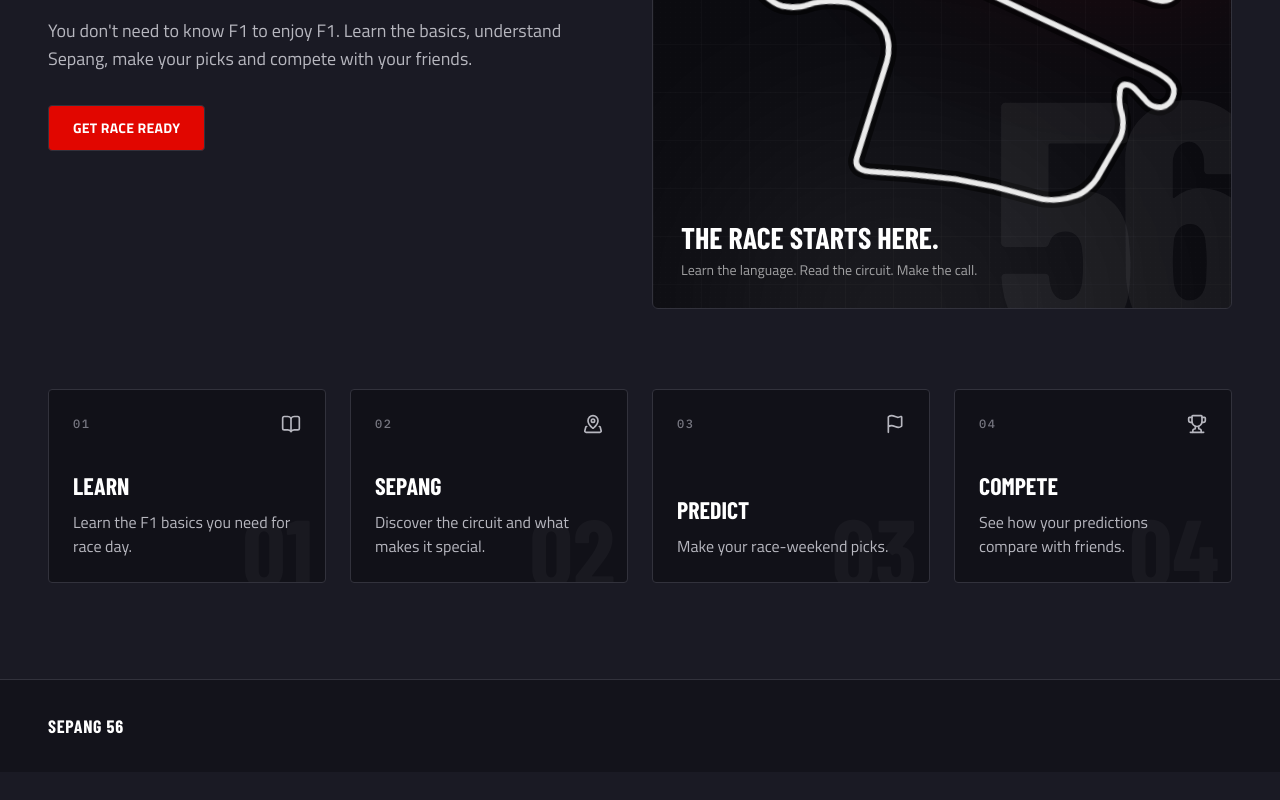
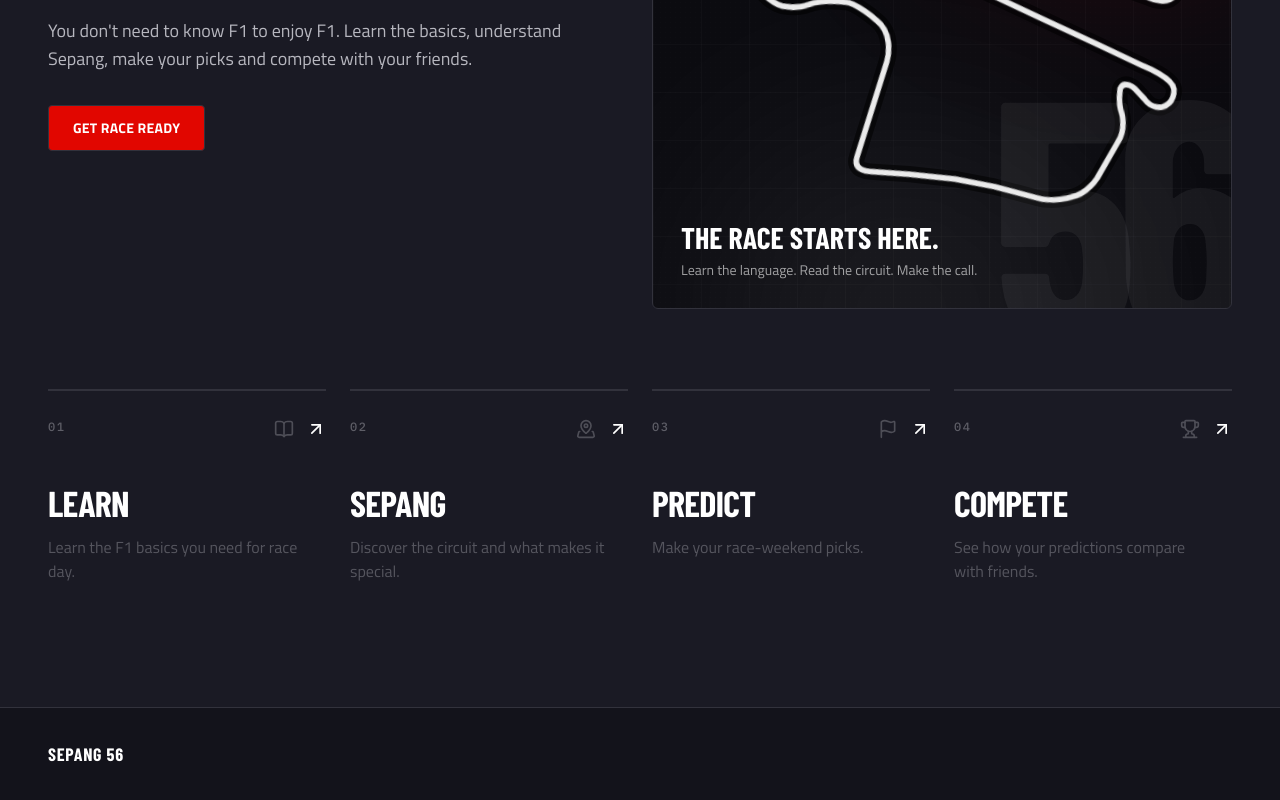
Before and after one commit to itsLucas02/f1-sepang, a Next.js app: page / in a window 1280 px wide. Shown: the part 514-1314 px from the top of the page. Before the commit the page ends 1286 px from the top, so only its background shows below. Built offline with nearby package versions, Linux system fonts and the light colour scheme; a web font is replaced by a local one.

Commit message:
style: turn journey cards into editorial race rails

```diff
--- a/components/landing/journey-step-card.tsx
+++ b/components/landing/journey-step-card.tsx
@@ -1,5 +1,5 @@
 import Link from "next/link";
-import type { LucideIcon } from "lucide-react";
+import { ArrowUpRight, type LucideIcon } from "lucide-react";
 
 import { cn } from "@/lib/utils";
 
@@ -24,37 +24,33 @@ export function JourneyStepCard({
     <Link
       href={href}
       className={cn(
-        "group relative min-h-44 overflow-hidden rounded-md border border-border bg-surface-01 p-6 transition-colors duration-200 hover:border-race-red focus-visible:outline-none focus-visible:ring-2 focus-visible:ring-white focus-visible:ring-offset-2 focus-visible:ring-offset-canvas",
+        "group relative border-t-2 border-[#141419] py-6 text-[#141419] transition-colors duration-200 hover:border-race-red focus-visible:outline-none focus-visible:ring-2 focus-visible:ring-[#141419] sm:py-7",
         className,
       )}
     >
-      <div className="relative z-10 flex h-full flex-col">
-        <div className="flex items-center justify-between gap-4">
-          <span className="font-mono text-xs font-medium tracking-[0.12em] text-text-muted">
-            {number}
-          </span>
-          <Icon aria-hidden="true" className="size-5 text-text-secondary" />
-        </div>
-
-        <div className="mt-auto pt-10">
-          <h2 className="font-display text-2xl font-bold uppercase leading-none text-white">
-            {title}
-          </h2>
-          <p className="mt-3 max-w-64 text-base leading-6 text-text-secondary">
-            {description}
-          </p>
+      <div className="flex items-start justify-between gap-5">
+        <span className="font-mono text-xs font-medium tracking-[0.12em] text-[#5e5e67]">
+          {number}
+        </span>
+        <div className="flex items-center gap-3">
+          <Icon aria-hidden="true" className="size-5 text-[#4e4e57] transition-colors group-hover:text-race-red" />
+          <ArrowUpRight
+            aria-hidden="true"
+            className="size-5 transition-transform duration-200 group-hover:-translate-y-0.5 group-hover:translate-x-0.5"
+          />
         </div>
       </div>
 
+      <h2 className="mt-12 font-display text-3xl font-extrabold uppercase leading-[0.9] tracking-[-0.02em] sm:text-4xl">
+        {title}
+      </h2>
+      <p className="mt-4 max-w-64 text-base leading-6 text-[#55555e]">
+        {description}
+      </p>
+
       <span
         aria-hidden="true"
-        className="pointer-events-none absolute -bottom-4 right-3 font-display text-8xl font-extrabold leading-none text-white/[0.035]"
-      >
-        {number}
-      </span>
-      <span
-        aria-hidden="true"
-        className="absolute inset-x-0 bottom-0 h-0.5 origin-left scale-x-0 bg-race-red transition-transform duration-200 group-hover:scale-x-100 group-focus-visible:scale-x-100"
+        className="absolute bottom-0 left-0 h-1 w-0 bg-race-red transition-[width] duration-300 group-hover:w-12 group-focus-visible:w-12"
       />
     </Link>
   );
```
